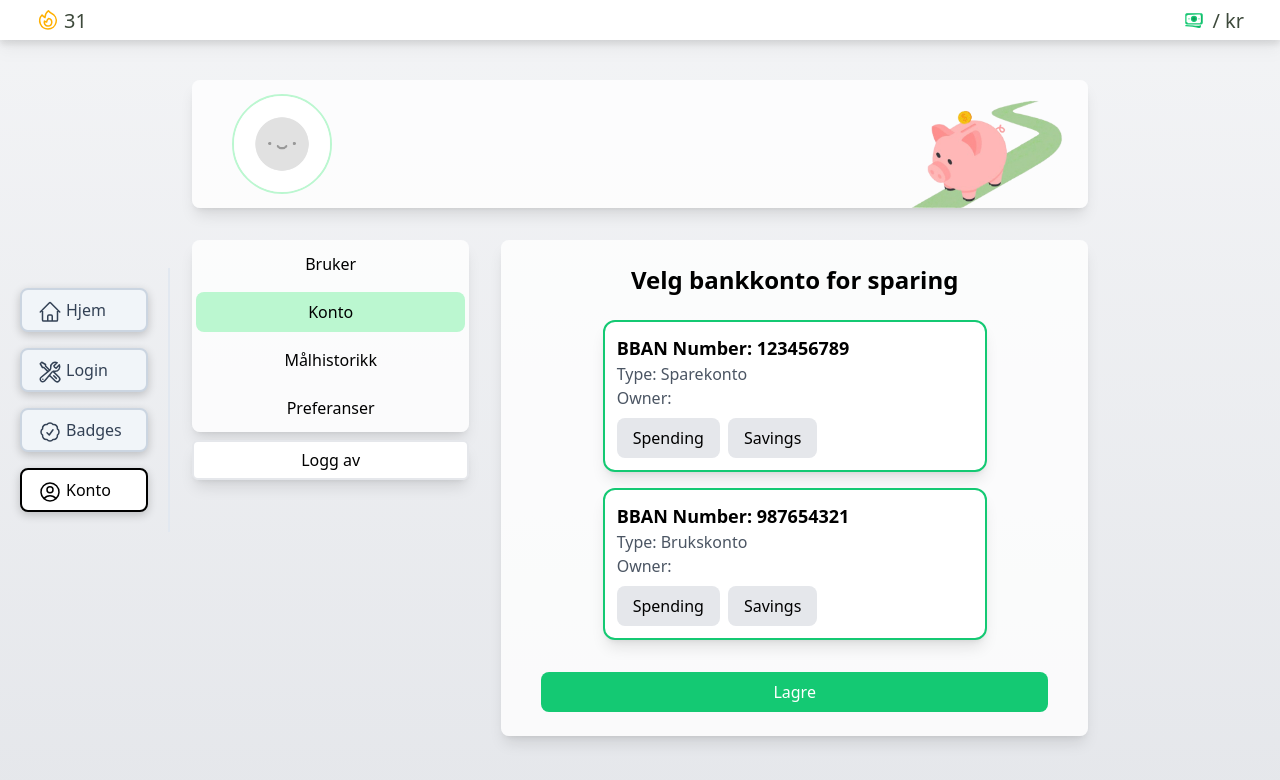
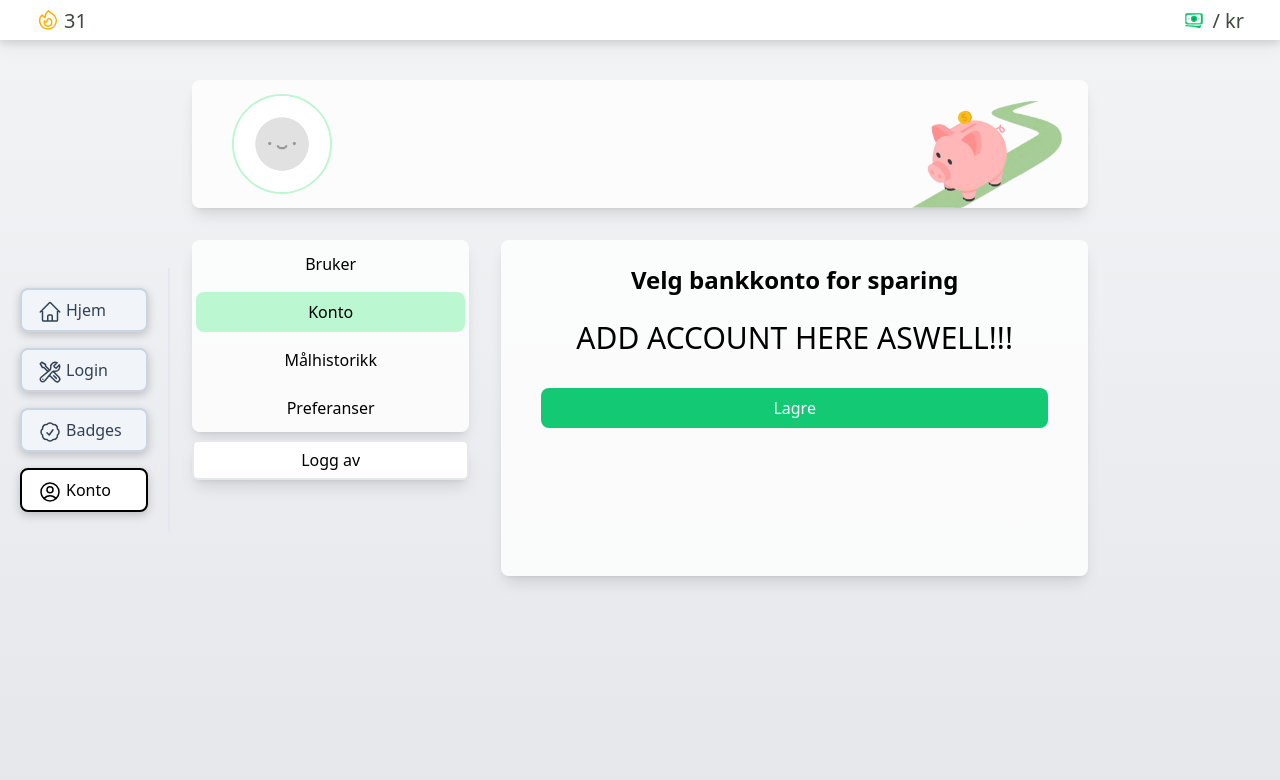
Before and after one commit to emilaastrom/Systemutvikling2-Frontend, a Next.js app: page /profile in a window 1280 px wide. Both pictures are taken after a click on the button "Konto". Shown: the top 780 px of the page. Built offline with nearby package versions, Linux system fonts and the light colour scheme; no server answers.

Commit message:
removed old imports

```diff
--- a/src/app/bankId/page.tsx
+++ b/src/app/bankId/page.tsx
@@ -4,13 +4,11 @@ import { motion } from "framer-motion";
 import AccountSelect from "@/app/components/settings/AccountSelect";
 import BankIdLogin from "../components/bankId/BankIdLogin";
 import CustomizeExperience from "../components/bankId/CustomizeExperience";
-import ChooseAccount from "../components/bankId/ChooseAccount";
 function Page() {
   const [nr, setNr] = useState(1);
   return (
     <div>
       {nr === 1 && <BankIdLogin />}
-      {nr === 2 && <ChooseAccount />}
       {nr === 3 && <CustomizeExperience />}
 
       <button onClick={() => setNr(nr - 1)}>prev</button>
--- a/src/app/profile/page.tsx
+++ b/src/app/profile/page.tsx
@@ -17,12 +17,13 @@ const accounts = [
     number: "123456789",
     balance: 1000,
     type: "Sparekonto",
+    ownerName: "Ola Nordmann",
   },
   {
     id: 2,
     number: "987654321",
-    balance: 5000,
     type: "Brukskonto",
+    ownerName: "Kari Nordmann",
   },
 ];
 
@@ -220,7 +221,9 @@ const Home: React.FC = () => {
         }
         FetchUser();
       } else {
-        console.log("No text fields have been updated, did not send request to API.");
+        console.log(
+          "No text fields have been updated, did not send request to API."
+        );
       }
     }
     location.reload();
@@ -322,11 +325,9 @@ const Home: React.FC = () => {
               <h1 className="text-2xl font-semibold mb-6 text-black">
                 Velg bankkonto for sparing
               </h1>
-              <AccountSelect
-                accounts={accounts}
-                selectedAccounts={selectedAccounts}
-                setSelectedAccounts={setSelectedAccounts}
-              />
+              <h1 className="text-black text-3xl">
+                ADD ACCOUNT HERE ASWELL!!!
+              </h1>
             </div>
             <button
               className="bg-primary-light hover:bg-primary-dark dark:bg-green-700 mt-8 text-white rounded-lg p-2 w-full"
```
